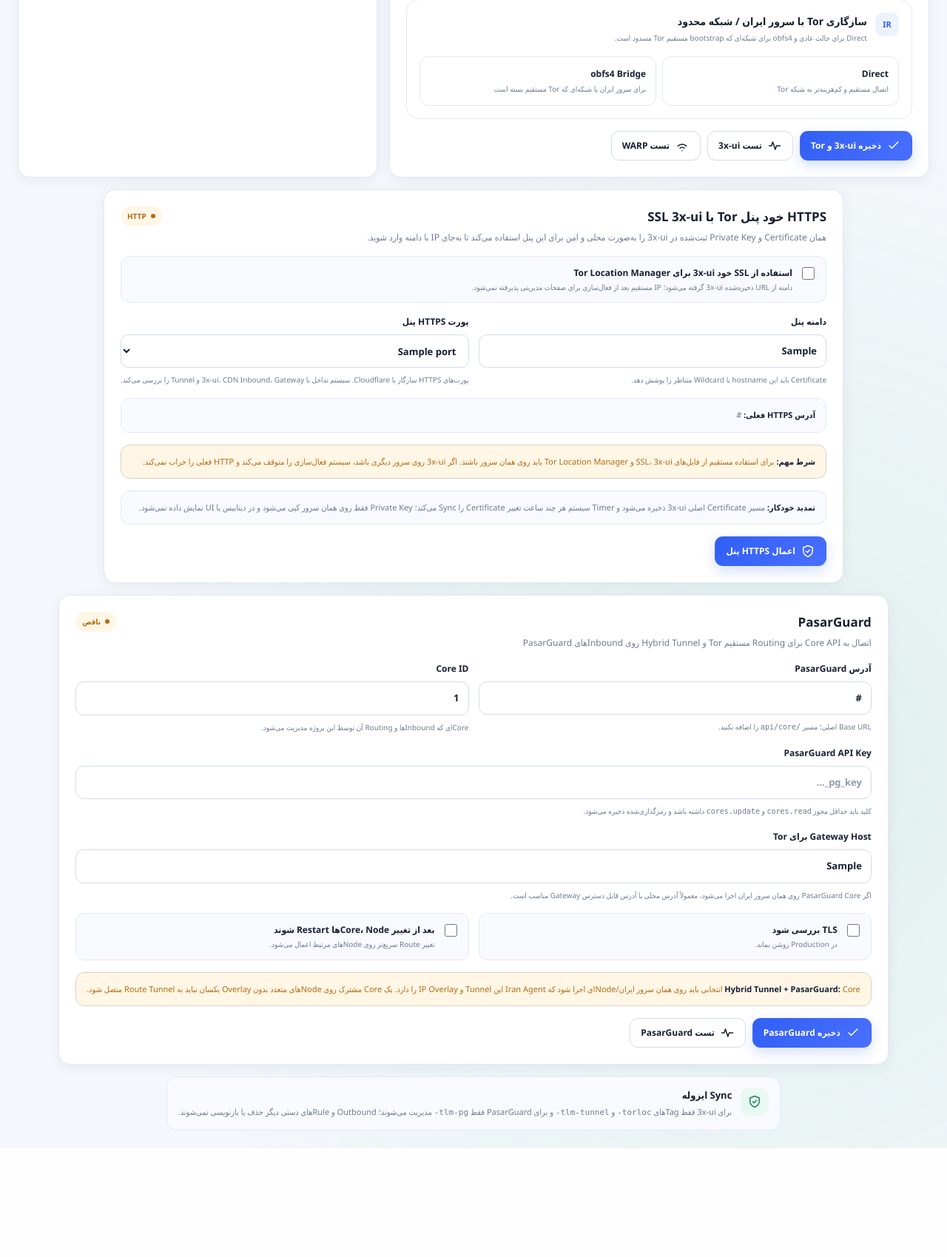
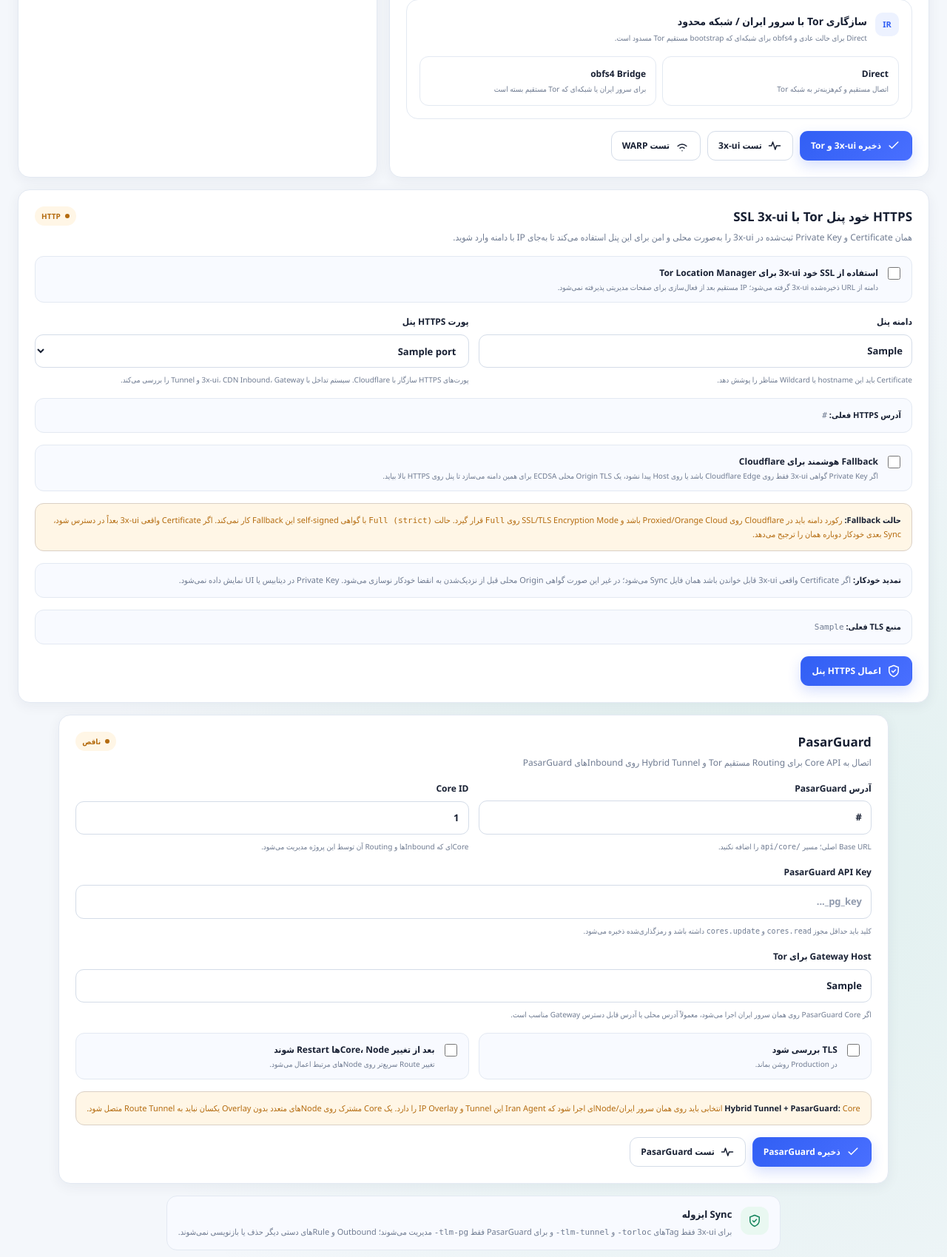
Before and after one commit to hazhanhasani/tor, a Flask app: template torpanel/templates/settings.html in a window 1280 px wide. Shown: the part 1886-3585 px from the top of the page at 74% size. Before the commit the page ends 3438 px from the top, so only its background shows below. Run offline with Flask 3, Linux system fonts and the light colour scheme; the template is opened without the code that fills it: most values are stand-ins (such as "Sample title", 1, 10 or a date in 2020); parts of the project's set-up code (start-up, migrations or seed data) failed here and were passed over.

Commit message:
Document automatic Cloudflare TLS origin fallback in UI

```diff
--- a/torpanel/templates/settings.html
+++ b/torpanel/templates/settings.html
@@ -110,8 +110,15 @@
     {% else %}
     <div class="callout info"><strong>بعد از فعال‌سازی:</strong> مثلاً اگر 3x-ui روی <code>https://panel.example.com:2053</code> باشد و پورت 2096 را انتخاب کنید، Tor Location Manager با <code>https://panel.example.com:2096</code> باز می‌شود.</div>
     {% endif %}
-    <div class="callout warning"><strong>شرط مهم:</strong> برای استفاده مستقیم از فایل‌های SSL، 3x-ui و Tor Location Manager باید روی همان سرور باشند. اگر 3x-ui روی سرور دیگری باشد، سیستم فعال‌سازی را متوقف می‌کند و HTTP فعلی را خراب نمی‌کند.</div>
-    <div class="callout"><strong>تمدید خودکار:</strong> مسیر Certificate اصلی 3x-ui ذخیره می‌شود و Timer سیستم هر چند ساعت تغییر Certificate را Sync می‌کند؛ Private Key فقط روی همان سرور کپی می‌شود و در دیتابیس یا UI نمایش داده نمی‌شود.</div>
+    <label class="check check-card">
+      <input type="checkbox" name="panel_tls_cloudflare_fallback" {% if panel_tls_cloudflare_fallback %}checked{% endif %}>
+      <span><b>Fallback هوشمند برای Cloudflare</b><small>اگر Private Key گواهی 3x-ui فقط روی Cloudflare Edge باشد یا روی Host پیدا نشود، یک Origin TLS محلی ECDSA برای همین دامنه می‌سازد تا پنل روی HTTPS بالا بیاید.</small></span>
+    </label>
+    <div class="callout warning"><strong>حالت Fallback:</strong> رکورد دامنه باید در Cloudflare روی Proxied/Orange Cloud باشد و SSL/TLS Encryption Mode روی <code>Full</code> قرار گیرد. حالت <code>Full (strict)</code> با گواهی self-signed این Fallback کار نمی‌کند. اگر Certificate واقعی 3x-ui بعداً در دسترس شود، Sync بعدی خودکار دوباره همان را ترجیح می‌دهد.</div>
+    <div class="callout"><strong>تمدید خودکار:</strong> اگر Certificate واقعی 3x-ui قابل خواندن باشد همان فایل Sync می‌شود؛ در غیر این صورت گواهی Origin محلی قبل از نزدیک‌شدن به انقضا خودکار نوسازی می‌شود. Private Key در دیتابیس یا UI نمایش داده نمی‌شود.</div>
+    {% if panel_tls_last_source %}
+    <div class="callout {{ 'warning' if panel_tls_last_source == 'cloudflare-full-selfsigned' else 'success' }}"><strong>منبع TLS فعلی:</strong> <code>{{ panel_tls_last_source }}</code>{% if panel_tls_last_source == 'cloudflare-full-selfsigned' %}<br><small>Cloudflare Full لازم است.</small>{% endif %}</div>
+    {% endif %}
     <div class="actions"><button class="button primary" type="submit">{{ icon('shield') }} اعمال HTTPS پنل</button></div>
   </form>
 </section>
```
